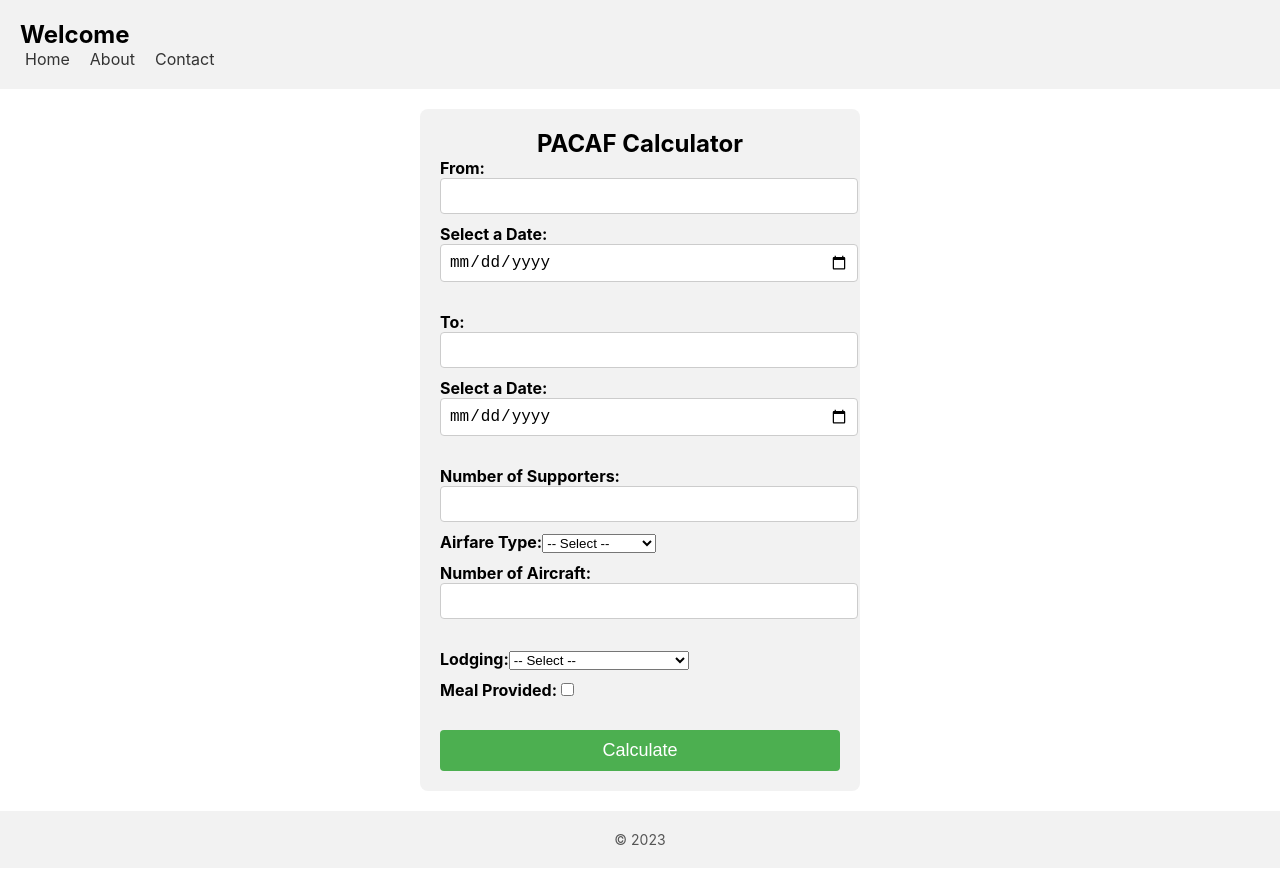
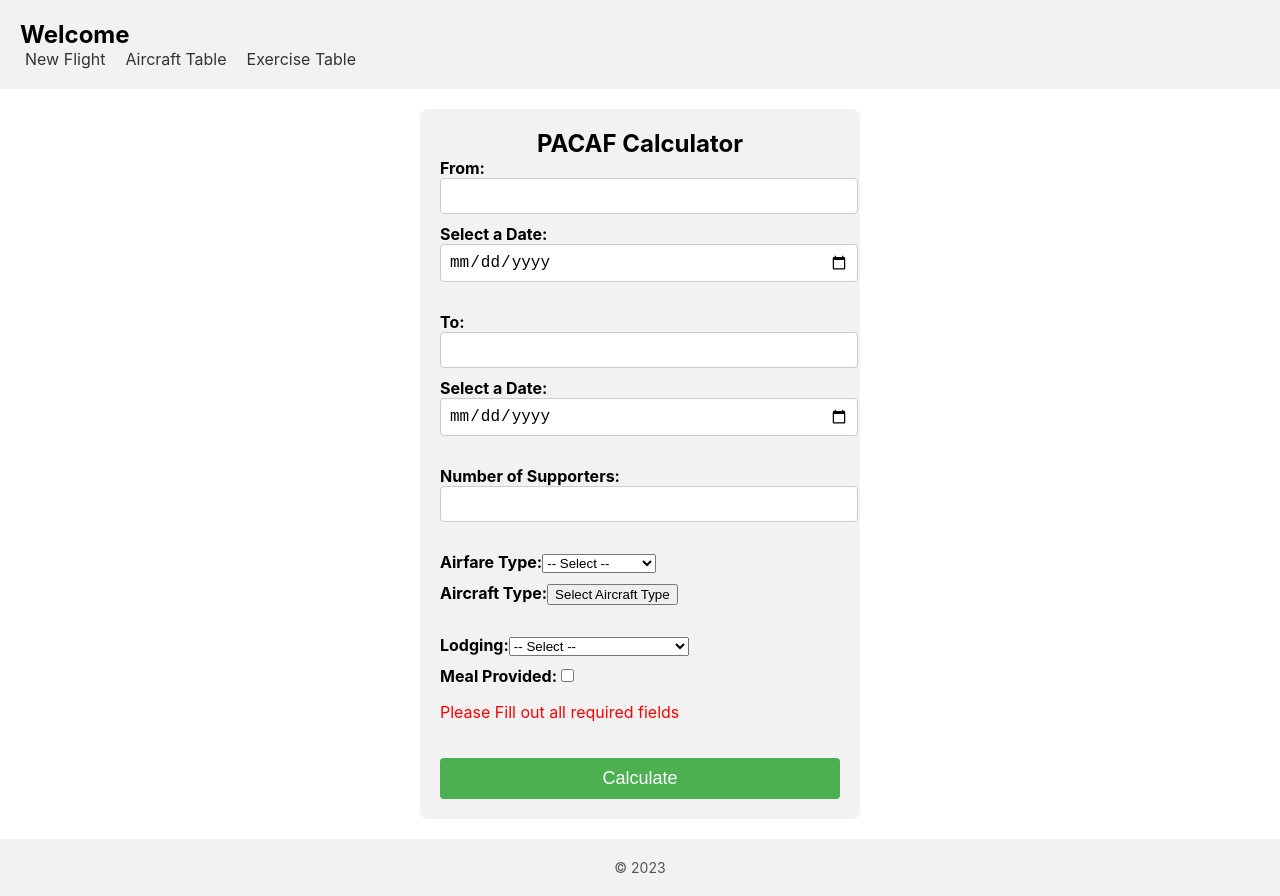
Before and after one commit to adostie2020/Military-Operation-Calculator, a React (Create React App) app in the folder fe/fe/: page / in a window 1280 px wide. Before the commit the page ends 868 px from the top, so only its background shows below. Built offline with nearby package versions, Linux system fonts and the light colour scheme.

Commit message:
Required fields

```diff
--- a/fe/fe/src/components/form/main.css
+++ b/fe/fe/src/components/form/main.css
@@ -48,3 +48,57 @@
   button[type="calculate"]:hover {
     background-color: #45a049;
   }
+
+  .dropdown {
+    position: relative;
+    display: inline-block;
+  }
+
+  .dropdown-toggle {
+
+    cursor: pointer;
+  }
+
+  .dropdown-content {
+    display: none;
+    position: absolute;
+    background-color: #fff;
+    border: 1px solid #ccc;
+    box-shadow: 0 4px 8px rgba(0, 0, 0, 0.1);
+    max-height: 200px;
+    overflow-y: auto;
+    z-index: 1;
+    width: 200px;
+    padding: 5px;
+  }
+
+  .dropdown-content label {
+    display: block;
+    margin-bottom: 5px;
+  }
+
+  .dropdown-content label input[type="checkbox"] {
+    margin-right: 5px;
+  }
+
+  .dropdown-toggle:focus,
+  .dropdown-content:focus,
+  .dropdown-content label input[type="checkbox"]:focus {
+    outline: none;
+  }
+
+  .dropdown-toggle:hover {
+    background-color: #f5f5f5;
+  }
+
+  .dropdown-content {
+    display: none;
+  }
+
+  .dropdown-content.show {
+    display: block;
+  }
+
+  .missingFields{
+    color: red;
+  }
--- a/fe/fe/src/components/form/main.js
+++ b/fe/fe/src/components/form/main.js
@@ -3,18 +3,57 @@
 
 
 const Main = () => {
-    const [inputs, setInputs] = useState({});
+  const [inputs, setInputs] = useState({ aircraftType: []});
+  const [missingFields, setMissingFields] = useState(true);
 
   const handleChange = (event) => {
-    const { name, value } = event.target;
-    setInputs((prevState) => ({ ...prevState, [name]: value }));
+    const { name, value, type, checked } = event.target;
+
+    if (type === 'checkbox') {
+      if (name === 'aircraftType') {
+        setInputs((prevInputs) => {
+          const updatedAircraftType = checked
+            ? [...prevInputs.aircraftType, value]
+            : prevInputs.aircraftType.filter((type) => type !== value);
+
+          return {
+            ...prevInputs,
+            [name]: updatedAircraftType,
+          };
+        });
+      } else {
+        setInputs((prevInputs) => ({
+          ...prevInputs,
+          [name]: checked,
+        }));
+      }
+    } else {
+      setInputs((prevInputs) => ({
+        ...prevInputs,
+        [name]: value,
+      }));
+    }
   };
 
   const handleSubmit = (event) => {
     event.preventDefault();
-    // Perform any desired action with the form inputs
-    console.log(inputs);
+    const requiredFields = ['departureCity', 'departureDate', 'arrivalCity', 'arrivalDate', 'numOfSupporters', 'flyOption', 'aircraftType', 'lodging'];
+    const inputMissingFields = requiredFields.filter(field => !inputs[field]);
+    console.log(inputMissingFields);
+    console.log(inputs.aircraftType);
+    setMissingFields(false);
+    if (inputMissingFields.length > 0 && inputs.aircraftType.length === 0) {
+      setMissingFields(true);
+    }
+    console.log("Missing fields is " + missingFields);
   };
+
+
+  function toggleDropdown() {
+    var dropdownContent = document.getElementById("dropdown-content");
+    dropdownContent.style.display = dropdownContent.style.display === "none" ? "block" : "none";
+  }
+
 
   return (
     <div className='Form'>
@@ -26,7 +65,7 @@
         </label>
         <label className='departureDate'>
           Select a Date:
-          <input type="date" value={inputs.departureDate} onChange={handleChange} />
+          <input type="date" name="departureDate" value={inputs.departureDate} onChange={handleChange} />
         </label>
         <br />
         <label className='arrivalCity'>
@@ -35,33 +74,48 @@
         </label>
         <label className='arrivalDate'>
           Select a Date:
-          <input type="date" value={inputs.arrivalDate} onChange={handleChange} />
+          <input type="date" name="arrivalDate" value={inputs.arrivalDate} onChange={handleChange} />
         </label>
         <br />
         <label className='supporters'>
           Number of Supporters:
           <input type="number" name="numOfSupporters" value={inputs.numOfSupporters || ''} onChange={handleChange} />
         </label>
+        <br/>
         <label className='airfare'>
           Airfare Type:
-          <select value={inputs.flyOption} onChange={handleChange}>
+          <select value={inputs.flyOption} name="flyOption" onChange={handleChange}>
             <option value="">-- Select --</option>
-            <option value="option1">Military Air</option>
-            <option value="option2">Commercial Air</option>
+            <option value="militaryAir">Military Air</option>
+            <option value="commercialAir">Commercial Air</option>
           </select>
         </label>
-        <label className='numOfAircraft'>
-          Number of Aircraft:
-          <input type="number" name="numOfAircraft" value={inputs.numOfAircraft || ''} onChange={handleChange} />
+
+        <label className='aircraftType'>
+          Aircraft Type:
+          <div className="dropdown">
+            <button className="dropdown-toggle" onClick={toggleDropdown}>Select Aircraft Type</button>
+            <div id="dropdown-content" className="dropdown-content">
+              <label>
+                <input type="checkbox" value="militaryAir" name="aircraftType" onChange={handleChange} checked={inputs.aircraftType && inputs.aircraftType.includes("militaryAir")} />
+                Military Air
+              </label>
+              <label>
+                <input type="checkbox" value="commercialAir" name="aircraftType" onChange={handleChange} checked={inputs.aircraftType && inputs.aircraftType.includes("commercialAir")} />
+                Commercial Air
+              </label>
+            </div>
+          </div>
         </label>
+
         <br />
         <label className='lodging'>
           Lodging:
-          <select value={inputs.lodging} onChange={handleChange}>
+          <select value={inputs.lodging} name="lodging" onChange={handleChange}>
             <option value="">-- Select --</option>
-            <option value="option1">Government Lodging</option>
-            <option value="option1">Commercial Hotel Lodging</option>
-            <option value="option2">Field Conditions</option>
+            <option value="govLodging">Government Lodging</option>
+            <option value="commLodging">Commercial Hotel Lodging</option>
+            <option value="fieldConditions">Field Conditions</option>
           </select>
         </label>
 
@@ -72,7 +126,7 @@
 
 
 
-
+        {missingFields && <p className='missingFields'>Please Fill out all required fields</p>}
         <br />
         <button type="calculate">Calculate</button>
       </form>
--- a/fe/fe/src/components/header/header.js
+++ b/fe/fe/src/components/header/header.js
@@ -8,9 +8,9 @@
       <h1>Welcome</h1>
       <nav>
         <ul>
-          <li><a href="/">Home</a></li>
-          <li><a href="/about">About</a></li>
-          <li><a href="/contact">Contact</a></li>
+          <li><a href="/">New Flight</a></li>
+          <li><a href="/about">Aircraft Table</a></li>
+          <li><a href="/contact">Exercise Table</a></li>
         </ul>
       </nav>
     </header>
```
